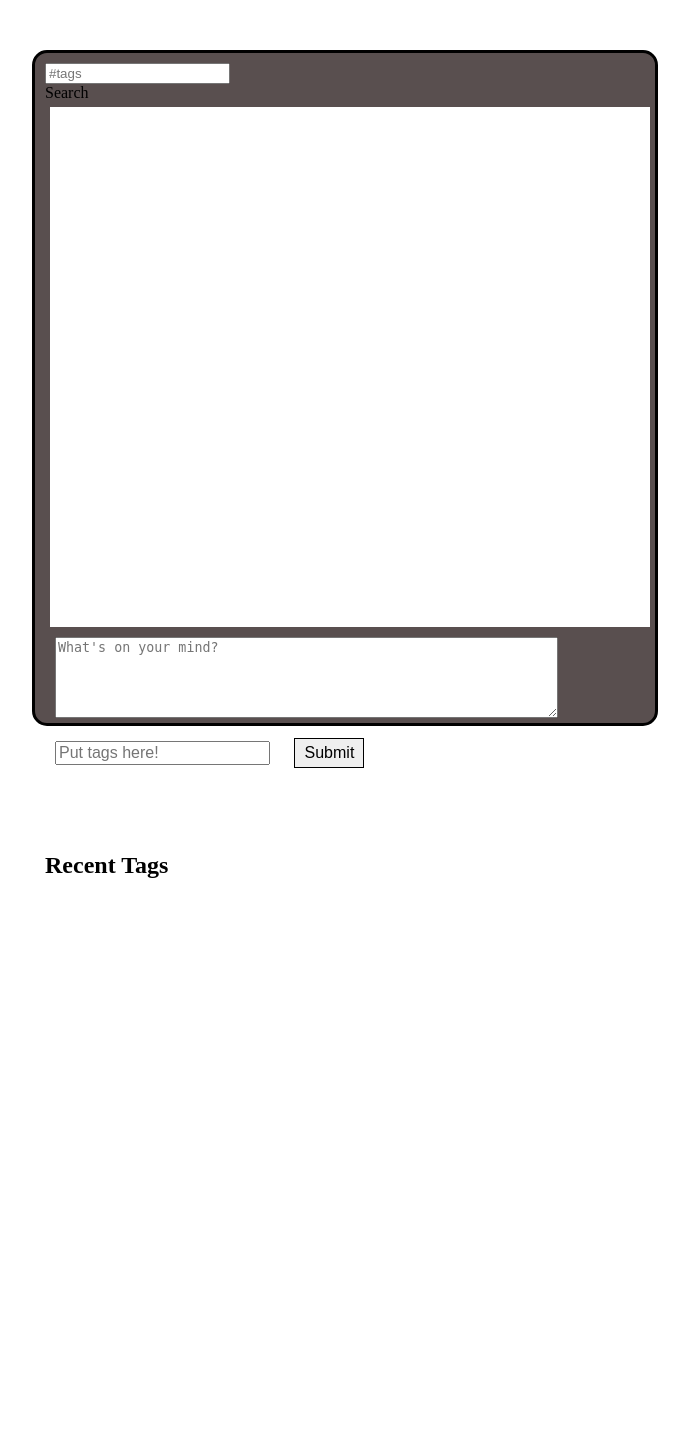
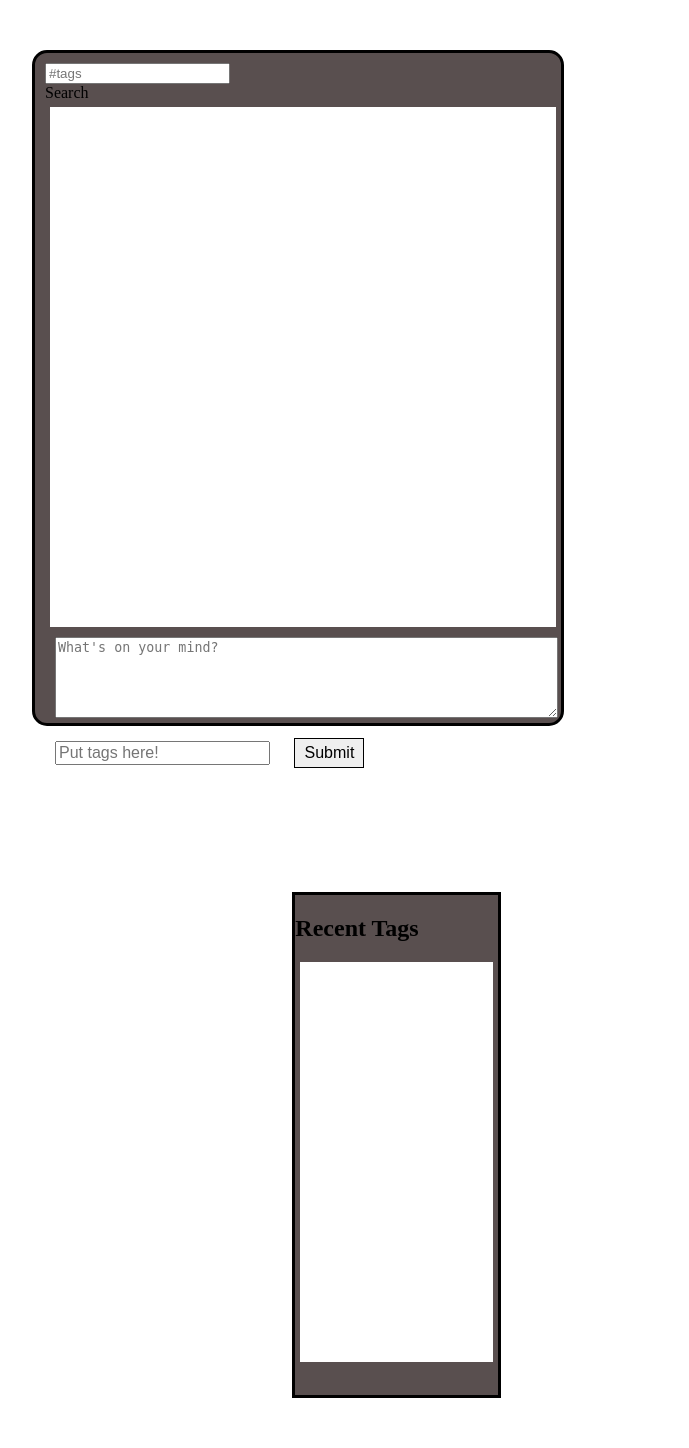
Before and after one commit to Haverford-FIG/GoBoard, a Django app: page / in a window 1280 px wide. Shown: the whole page, without its empty margins (26-715 px from the left). Before the commit the page ends 878 px from the top, so only its background shows below. Run offline with Django 3.2, Linux system fonts and the light colour scheme; parts of the project's set-up code (start-up, migrations or seed data) failed here and were passed over; some libraries are stand-ins or nearby versions.

Commit message:
redo of push from index.html

```diff
--- a/static/css/main.css
+++ b/static/css/main.css
@@ -36,7 +36,7 @@
 {
 margin: 50px;
 height: 650px;
-width: 600px;
+width: 40%;
 border-color: black;
 border-style: solid;
 border-width: 3px;
@@ -52,7 +52,27 @@
 width:100%;
 overflow-y:auto;
 }
-
+.fullBox2
+{
+float: right;
+margin: 50px;
+height: 500px;
+width: 40%;
+border-color: black;
+border-style: solid;
+border-width: 3px;
+background-color:#594F4F;
+padding:10px
+border-radius:15px;
+}
+.tagBox
+{
+margin:5px;
+background-color:white;
+height:80%;
+width: 20%
+overflow-y:auto;
+}
 .shoutEven
 {
 padding-left:5px;
```
